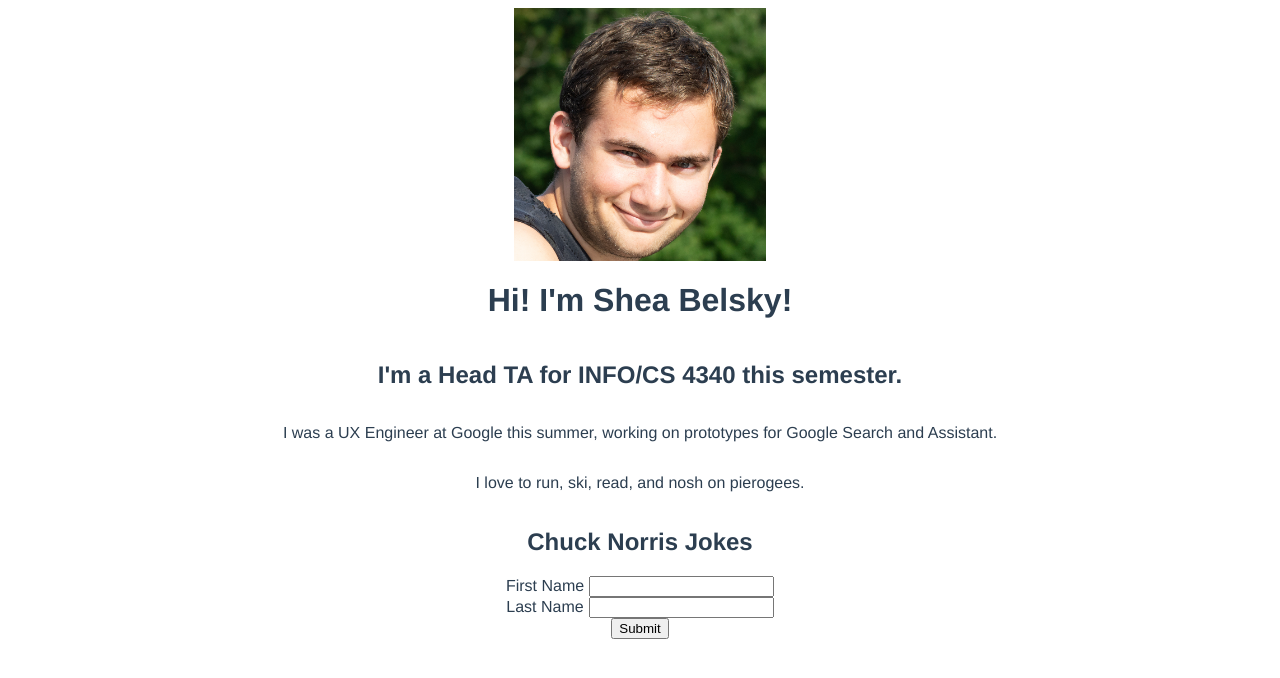
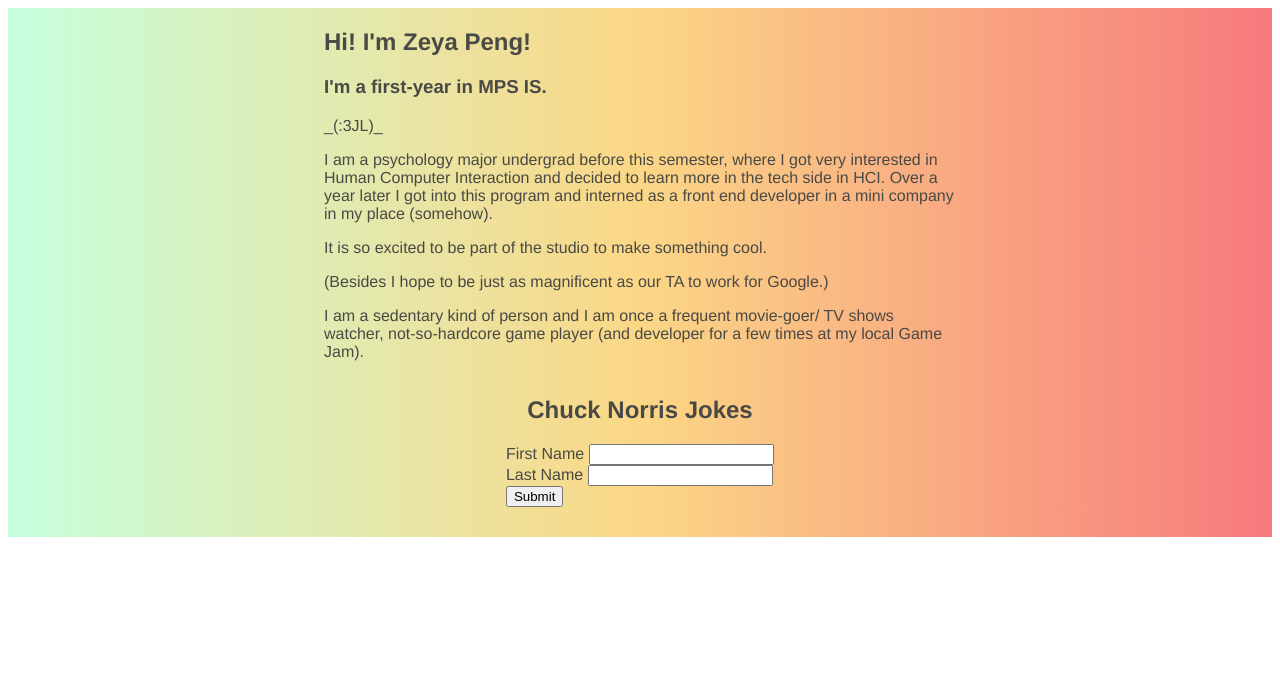
Before and after one commit to zeyap/Countdown-pwa, a Vue app: page / in a window 1280 px wide. Shown: the top 678 px of the page. Built offline with nearby package versions, Linux system fonts and the light colour scheme.

Commit message:
homework1 - init

```diff
--- a/src/App.vue
+++ b/src/App.vue
@@ -1,10 +1,16 @@
 <template>
   <div id="app">
-    <img alt="Vue logo" src="./assets/photo.jpg">
-    <h1>Hi! I'm Shea Belsky!</h1>
-    <h2>I'm a Head TA for INFO/CS 4340 this semester.</h2>
-    <p>I was a UX Engineer at Google this summer, working on prototypes for Google Search and Assistant.</p>
-    <p>I love to run, ski, read, and nosh on pierogees.</p>
+    <div id = "selfIntro">
+    <h2>Hi! I'm Zeya Peng!</h2>
+    <h3>I'm a first-year in MPS IS.</h3>
+    <p>_(:3JL)_</p>
+    <p>I am a psychology major undergrad before this semester, where I got very interested in Human Computer Interaction and decided to learn more in the tech side in HCI.
+      Over a year later I got into this program and interned as a front end developer in a mini company in my place (somehow).
+    </p>
+    <p>It is so excited to be part of the studio to make something cool.</p>
+    <p>(Besides I hope to be just as magnificent as our TA to work for Google.)</p>
+    <p>I am a sedentary kind of person and I am once a frequent movie-goer/ TV shows watcher, not-so-hardcore game player (and developer for a few times at my local Game Jam). </p>
+    </div>
     <h2>Chuck Norris Jokes</h2>
     <div class="chuckNorris">
       <div class="field">
@@ -56,8 +62,11 @@ export default class App extends Vue {
   font-family: "Avenir", Helvetica, Arial, sans-serif;
   -webkit-font-smoothing: antialiased;
   -moz-osx-font-smoothing: grayscale;
-  text-align: center;
-  color: #2c3e50;
+  text-align: left;
+  color: #494945;
+  background: #c6ffdd; /* fallback for old browsers */
+  background: -webkit-linear-gradient(to right, #c6ffdd, #fbd786, #f7797d); /* Chrome 10-25, Safari 5.1-6 */
+  background: linear-gradient(to right, #c6ffdd, #fbd786, #f7797d); /* W3C, IE 10+/ Edge, Firefox 16+, Chrome 26+, Opera 12+, Safari 7+ */
   display: flex;
   align-items: center;
   justify-content: center;
@@ -72,4 +81,8 @@ img {
 input {
   margin-left: 5px;
 }
+#selfIntro{
+  margin: 0 auto;
+  width: 50%;
+}
 </style>
```
Also changed, not shown: src/assets/photo.jpg (deleted), 1 other file (tests, documents, lock files or other folders).
